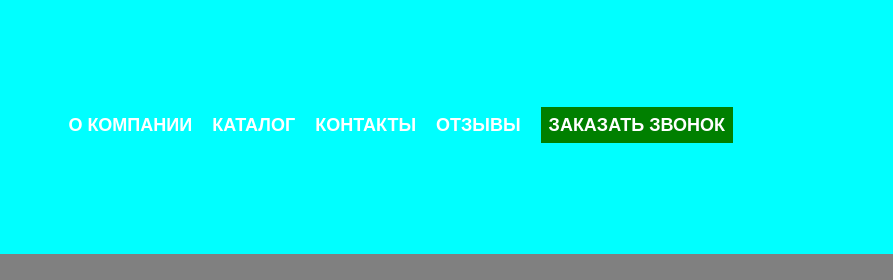
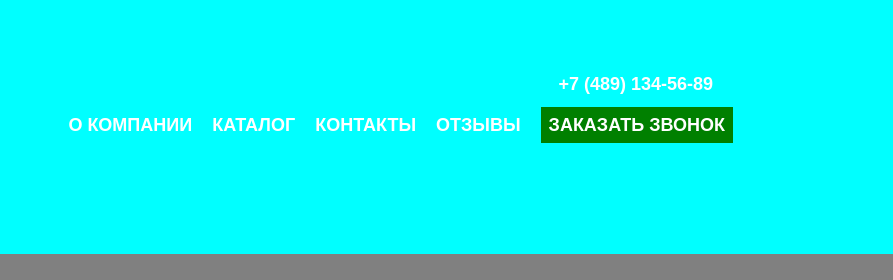
Before and after one commit to RxNsx/Maxon, a plain HTML site: page Index.html in a window 1280 px wide. Shown: the top 280 px of the page, 387-1280 px from the left. Drawn offline with Linux system fonts and the light colour scheme.

Commit message:
changes #7

```diff
--- a/Index.html
+++ b/Index.html
@@ -29,6 +29,7 @@
                         </li>
                     </ul>
                 </nav>
+                <div class="tel">+7 (489) 134-56-89</div>
             </div>
         </div>
         </header>
--- a/css/style.css
+++ b/css/style.css
@@ -32,6 +32,16 @@ header {
 
 .logo {
     margin-top: 40px;
+}
+
+.tel {
+    float: right;
+    margin-top: -170px;
+    margin-right: 40px;
+    font-size: 18px;
+    text-transform: uppercase;
+    font-weight: 700;
+    color: #FFF;
 }
 
 nav {
```
